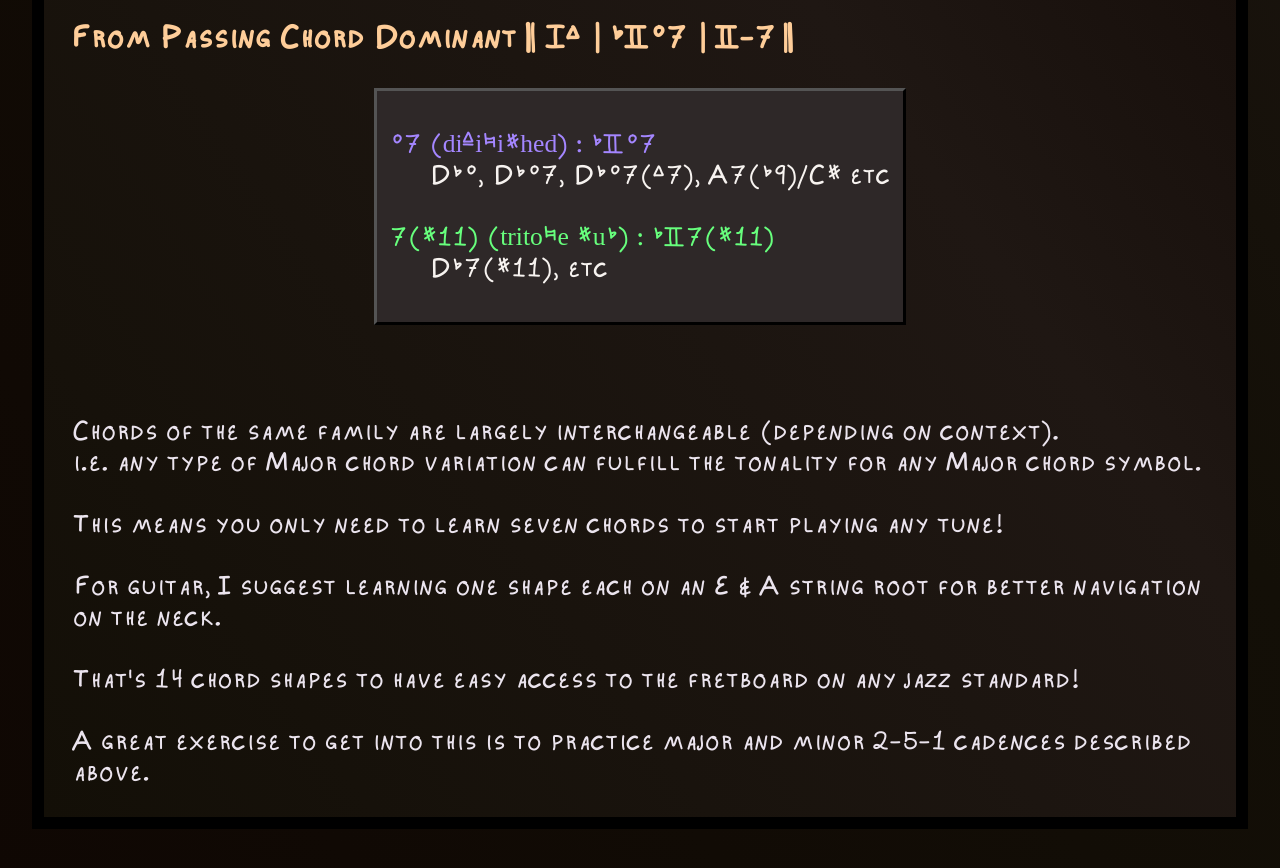
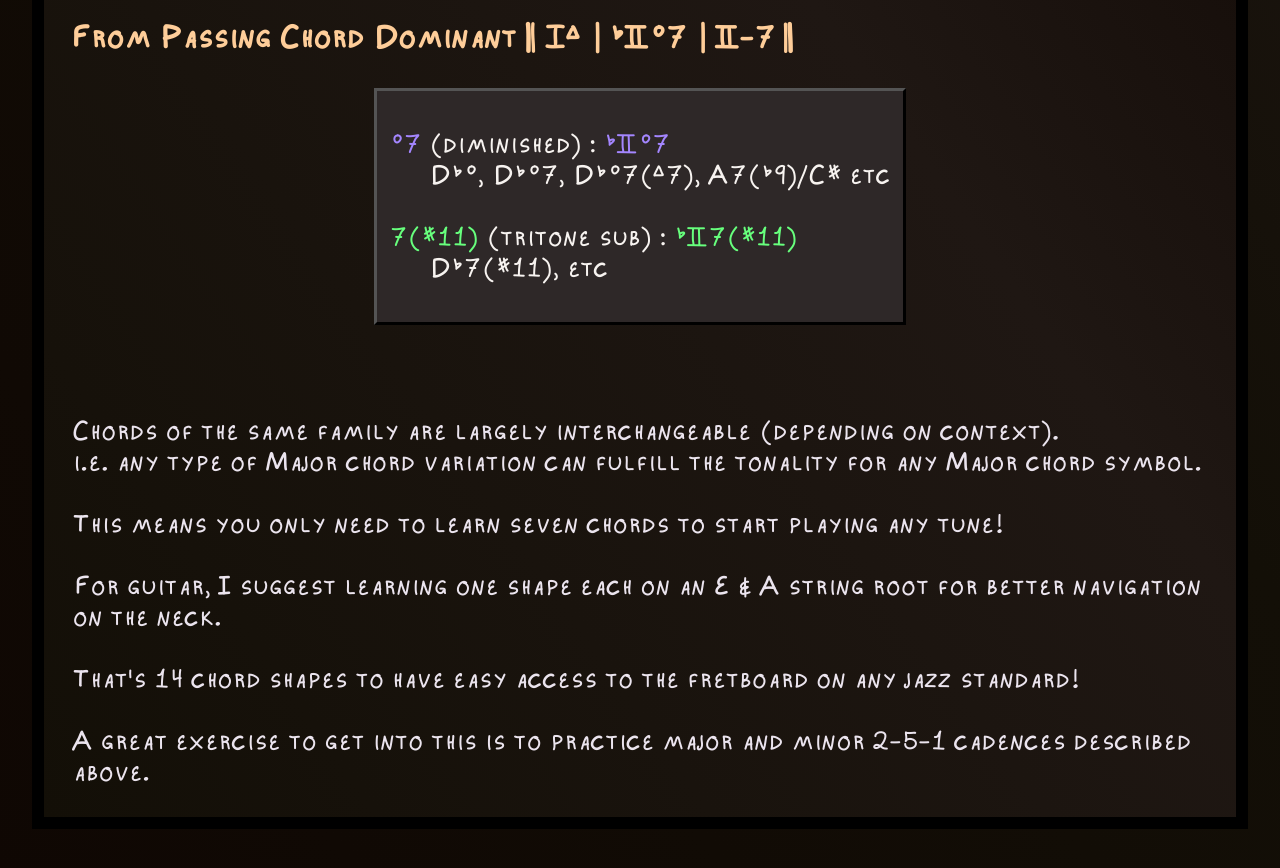
Before and after one commit to barisaxo/barisaxo.github.io, a plain HTML site: page pages/chords/tonalities.html in a window 1280 px wide. Shown: the part 1440-2308 px from the top of the page. Drawn offline with Linux system fonts and the light colour scheme.

Commit message:
Update tonalities.html

```diff
--- a/pages/chords/tonalities.html
+++ b/pages/chords/tonalities.html
@@ -126,9 +126,9 @@
         <div id="box-one">
             <dl>
                 <dt>
-                    <span style="color:rgb(164, 134, 255);font-family:music">º7</m-u>
-                        (diminished) :
-                        <span style="color:rgb(164, 134, 255);font-family:music">b@º7</m-u>
+                    <m-u style="color:rgb(164, 134, 255)">º7</m-u>
+                    (diminished) :
+                    <m-u style="color:rgb(164, 134, 255);">b@º7</m-u>
                 </dt>
 
                 <dd>
@@ -138,9 +138,9 @@
                 <br>
 
                 <dt>
-                    <span style="color:rgb(103, 255, 125);font-family:music">7(s11)</m-u>
-                        (tritone sub) :
-                        <span style="color:rgb(103, 255, 125);font-family:music">b@7(s11)</m-u>
+                    <m-u style="color:rgb(103, 255, 125);">7(s11)</m-u>
+                    (tritone sub) :
+                    <m-u style="color:rgb(103, 255, 125);">b@7(s11)</m-u>
                 </dt>
 
                 <dd>
```
